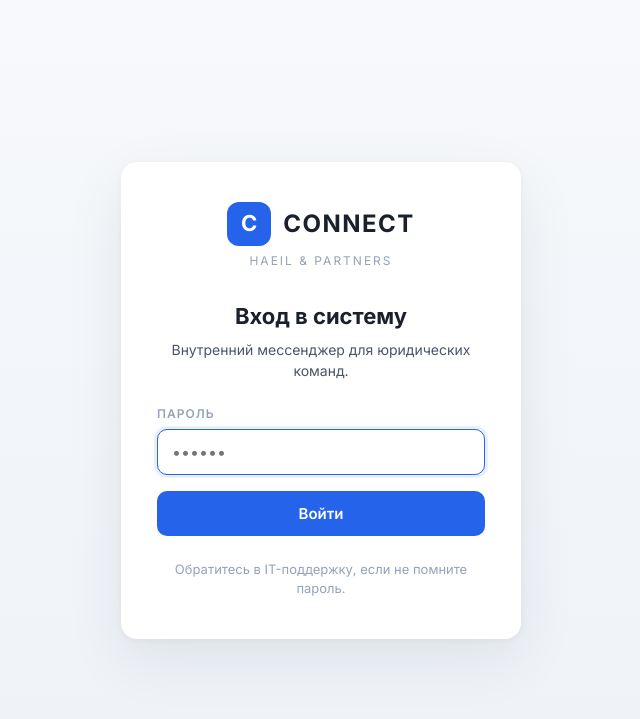
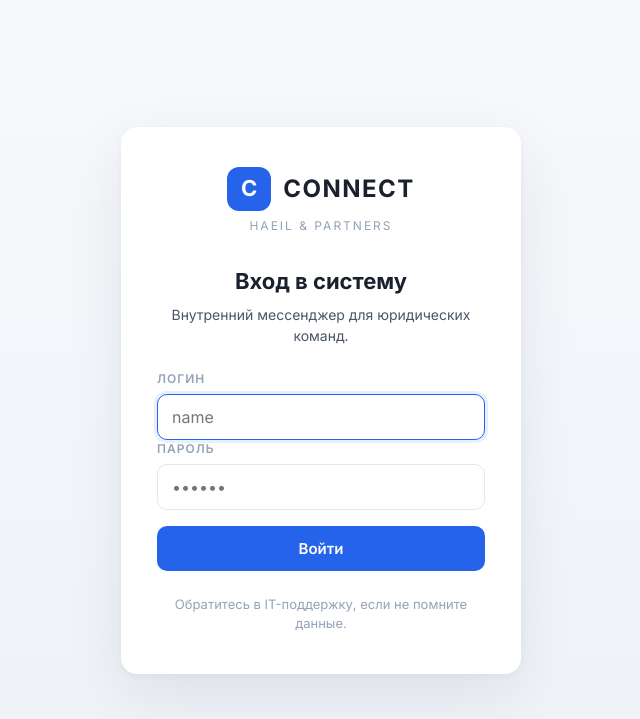
Before and after one commit to voinovskayavictoria/game_project, a Flask app: page /login in a window 1280 px wide. Shown: the top 719 px of the page, without its empty margins (319-959 px from the left). Run offline with Flask 3, Linux system fonts and the light colour scheme.

Commit message:
CONNECT: login+password auth

```diff
--- a/CONNECT/app.py
+++ b/CONNECT/app.py
@@ -5,6 +5,7 @@ from flask import (
 )
 from data import (
     SITE, PASSWORD_PUBLIC, PASSWORD_SECRET,
+    LOGIN_PUBLIC, LOGIN_SECRET,
     PUBLIC_CHATS, SECRET_CHATS, CONTROL,
     DRESSES, DRESSES_NOTE, DRESSES_FOOTER, DRESSES_RENTAL,
     HUNT_SEASON, HUNTS, HUNT_SLOTS, HUNT_RULES_PENALTY,
@@ -183,21 +184,24 @@ def login():
         CHAT_STATE.clear()
 
     if request.method == "POST":
-        pwd = request.form.get("password", "").strip()
+        user = request.form.get("login", "").strip().lower()
+        pwd  = request.form.get("password", "").strip()
 
-        if len(pwd) > 100:
+        if len(user) > 100 or len(pwd) > 100:
             return shutdown(reason="breach")
 
         if is_suspicious_text(pwd) and pwd not in (PASSWORD_SECRET, PASSWORD_PUBLIC):
             return shutdown(reason="keyword")
 
-        if pwd == PASSWORD_SECRET:
+        # --- секретный вход ---
+        if user == LOGIN_SECRET and pwd == PASSWORD_SECRET:
             session["authed"] = True
             session["secret"] = True
             session["fails"] = 0
             return redirect(url_for("transition"))
 
-        if pwd == PASSWORD_PUBLIC:
+        # --- публичный вход ---
+        if user == LOGIN_PUBLIC and pwd == PASSWORD_PUBLIC:
             session["authed"] = True
             session["secret"] = False
             session["fails"] = 0
--- a/CONNECT/data.py
+++ b/CONNECT/data.py
@@ -9,13 +9,16 @@ SITE = {
 PASSWORD_PUBLIC = "1234"
 PASSWORD_SECRET = "1704"
 
+LOGIN_PUBLIC = "makarova"     # публичный вход — Сергей Климов
+LOGIN_SECRET = "anon-17"
+
 # ------------------------------------------------------------------
 # ПУБЛИЧНЫЕ ЧАТЫ
 # ------------------------------------------------------------------
 PUBLIC_CHATS = [
     {
         "id": "c1", "name": "Дело №112 — TechNova",
-        "with": "Сергей Климов", "avatar": "СК", "color": "#2b6cb0", "unread": 0,
+        "with": "Милана Макарова", "avatar": "СК", "color": "#2b6cb0", "unread": 0,
         "last": "Договор готов, отправил на согласование.",
         "writable": True,
         "messages": [
--- a/CONNECT/templates/chat.html
+++ b/CONNECT/templates/chat.html
@@ -14,7 +14,7 @@
     <span class="logo-text">CONNECT</span>
   </div>
   <div class="app__user">
-    <span>С. Климов</span>
+    <span>М. Макарова</span>
     <a href="{{ url_for('logout') }}" class="app__logout">Выйти</a>
   </div>
 </header>
--- a/CONNECT/templates/inbox.html
+++ b/CONNECT/templates/inbox.html
@@ -15,7 +15,7 @@
     <span class="logo-text">CONNECT</span>
   </div>
   <div class="app__user">
-    <span>С. Климов</span>
+    <span>М. Макарова</span>
     <a href="{{ url_for('logout') }}" class="app__logout">Выйти</a>
   </div>
 </header>
--- a/CONNECT/templates/login.html
+++ b/CONNECT/templates/login.html
@@ -1,7 +1,6 @@
 <!doctype html>
 <html lang="ru">
 <head>
-
   <meta charset="utf-8">
   <meta name="viewport" content="width=device-width, initial-scale=1">
   <title>CONNECT — вход</title>
@@ -22,20 +21,26 @@
 
   {% if error %}
     <div class="login-error">
-      Неверный пароль. Попробуйте ещё раз.
+      Неверный логин или пароль.
     </div>
   {% endif %}
 
-  <form method="post" class="login-form">
+  <form method="post" class="login-form" autocomplete="off">
     <label class="login-form__label">
+      <span>Логин</span>
+      <input type="text" name="login" autofocus required
+             autocomplete="off" placeholder="name">
+    </label>
+    <label class="login-form__label" style="margin-top:14px;">
       <span>Пароль</span>
-      <input type="password" name="password" autofocus required placeholder="••••••">
+      <input type="password" name="password" required
+             autocomplete="off" placeholder="••••••">
     </label>
     <button type="submit">Войти</button>
   </form>
 
   <p class="login-box__footer">
-    Обратитесь в IT-поддержку, если не помните пароль.
+    Обратитесь в IT-поддержку, если не помните данные.
   </p>
 </div>
 
```
